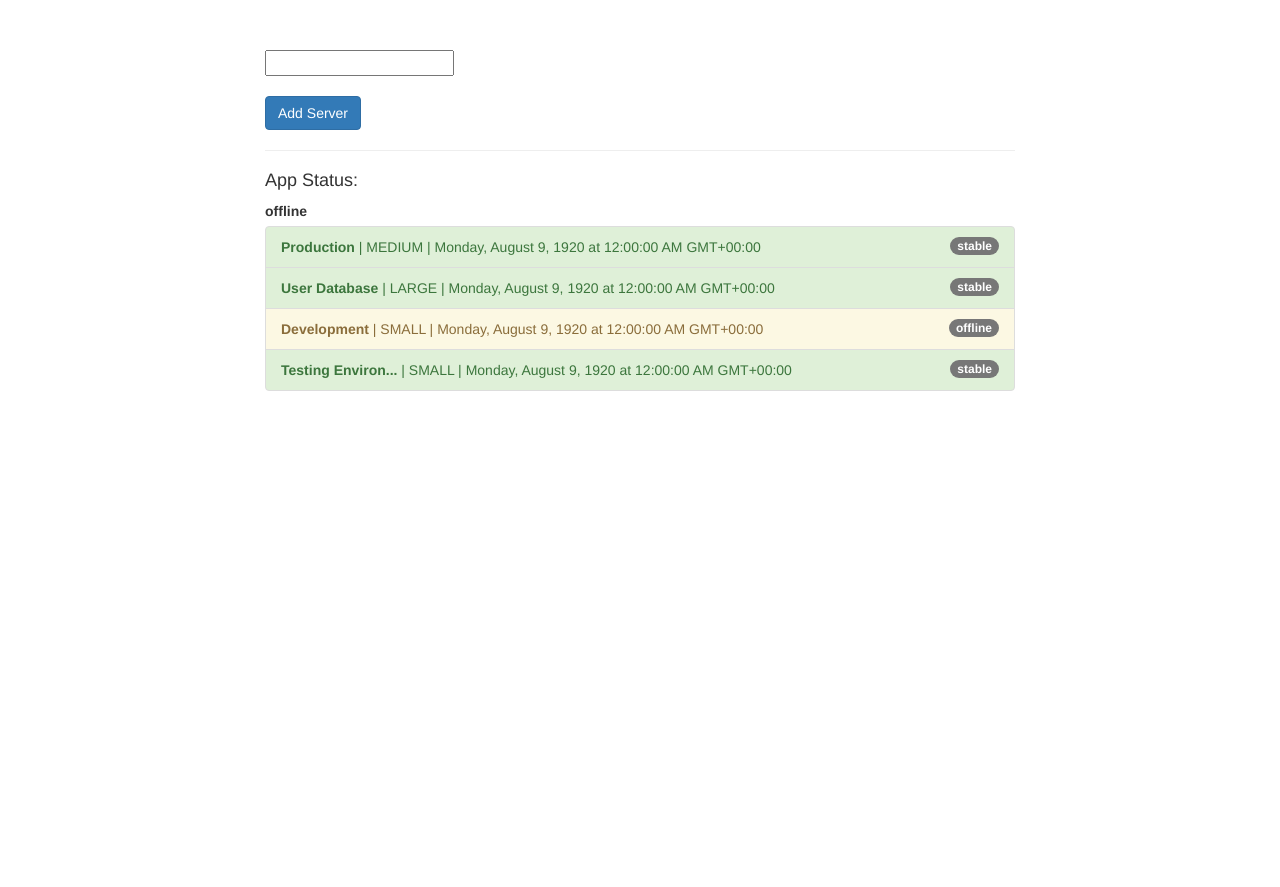
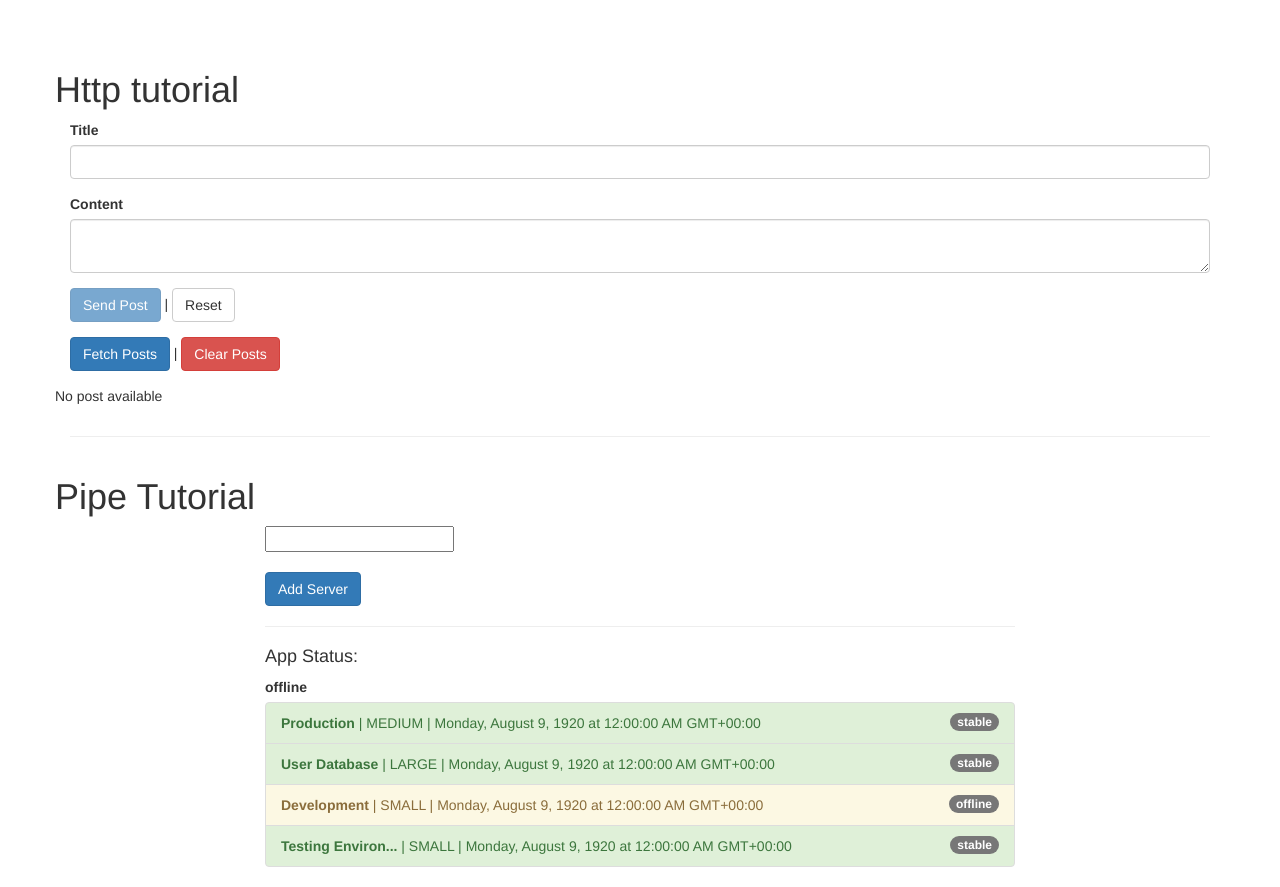
Before and after one commit to rajasvyas7/angular-resources, an Angular app in the folder pipes-start/: page / in a window 1280 px wide. Before the commit the page ends 800 px from the top, so only its background shows below. Built offline with nearby package versions, Linux system fonts and the light colour scheme.

Commit message:
Settng up a TD form & sending a post request to the Firebase

```diff
--- a/pipes-start/src/app/app.component.html
+++ b/pipes-start/src/app/app.component.html
@@ -1,5 +1,10 @@
 <div class="container">
   <div class="row">
+    <app-http></app-http>
+  </div>
+  <hr>
+  <div class="row">
+    <h1>Pipe Tutorial</h1>
     <div class="col-xs-12 col-sm-10 col-md-8 col-sm-offset-1 col-md-offset-2">
       <input type="text" [(ngModel)]="filteredStatus">
       <br><br>
--- /dev/null
+++ b/pipes-start/src/app/http/http.component.html
@@ -0,0 +1,21 @@
+<h1>Http tutorial</h1>
+<form #frm="ngForm" (ngSubmit)="onCreatePost()">
+  <div class="form-group col-xs-12">
+    <label>Title</label>
+    <input type="text" class="form-control" name="title" ngModel required="">
+  </div>
+  <div class="form-group col-xs-12">
+    <label>Content</label>
+    <textarea row="3" class="form-control" name="content" ngModel required=""></textarea>
+  </div>
+  <div class="form-group col-xs-12">
+    <button type="submit" class="btn btn-primary" [disabled]="frm.invalid">Send Post</button> |
+    <button type="button" class="btn btn-default" (click)="resetForm()">Reset</button>
+  </div>
+</form>
+<hr>
+<div class="form-group col-xs-12">
+  <button type="button" class="btn btn-primary">Fetch Posts</button> |
+  <button type="button" class="btn btn-danger">Clear Posts</button>
+</div>
+<p>No post available</p>
--- /dev/null
+++ b/pipes-start/src/app/http/http.component.ts
@@ -0,0 +1,34 @@
+import { HttpClient } from '@angular/common/http';
+import { Component, OnInit, ViewChild } from '@angular/core';
+import { NgForm } from '@angular/forms';
+
+@Component({
+  selector: 'app-http',
+  templateUrl: './http.component.html',
+  styleUrls: ['./http.component.css']
+})
+export class HttpComponent implements OnInit {
+  @ViewChild('frm') httpForm: NgForm;
+
+  constructor(private http: HttpClient) { }
+
+  ngOnInit(): void {
+  }
+
+  onCreatePost() {
+    console.log(this.httpForm);
+    this.http.post(
+      'https://angular-backend-2268c-default-rtdb.asia-southeast1.firebasedatabase.app/posts.json',
+      this.httpForm.value
+    ).subscribe((respData) => {
+      console.log('response', respData);
+    });
+  }
+
+  resetForm() {
+    this.httpForm.reset({
+      title: '',
+      content: ''
+    });
+  }
+}
```
Also changed, not shown: pipes-start/src/app/app.module.ts (+5 -2 lines), pipes-start/src/app/http/http.component.css (added).
